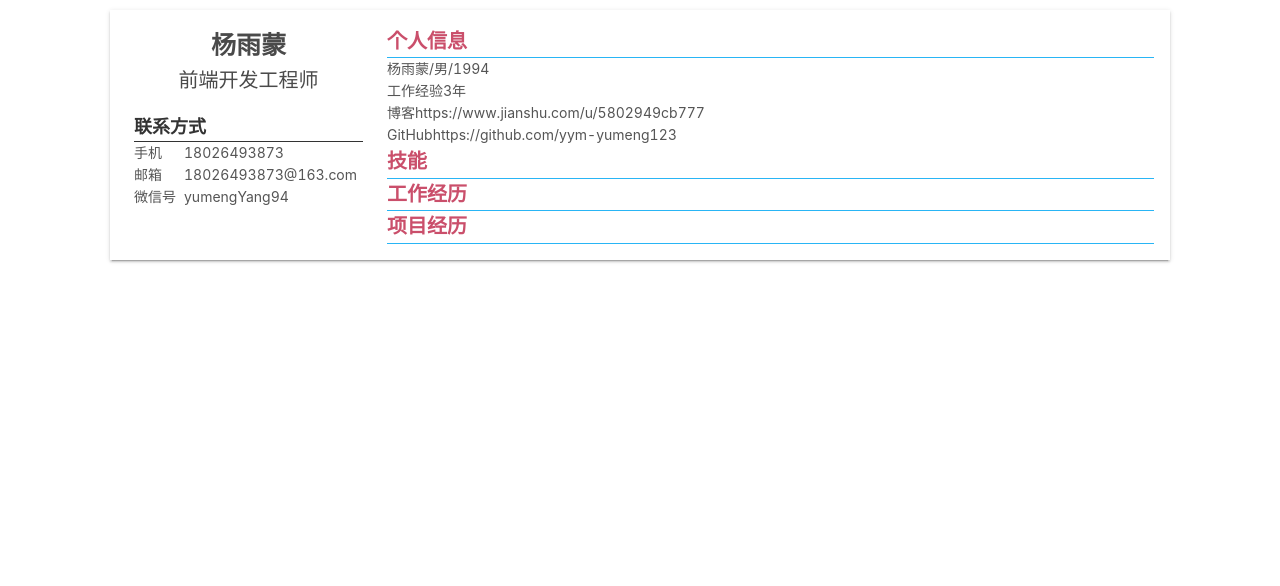
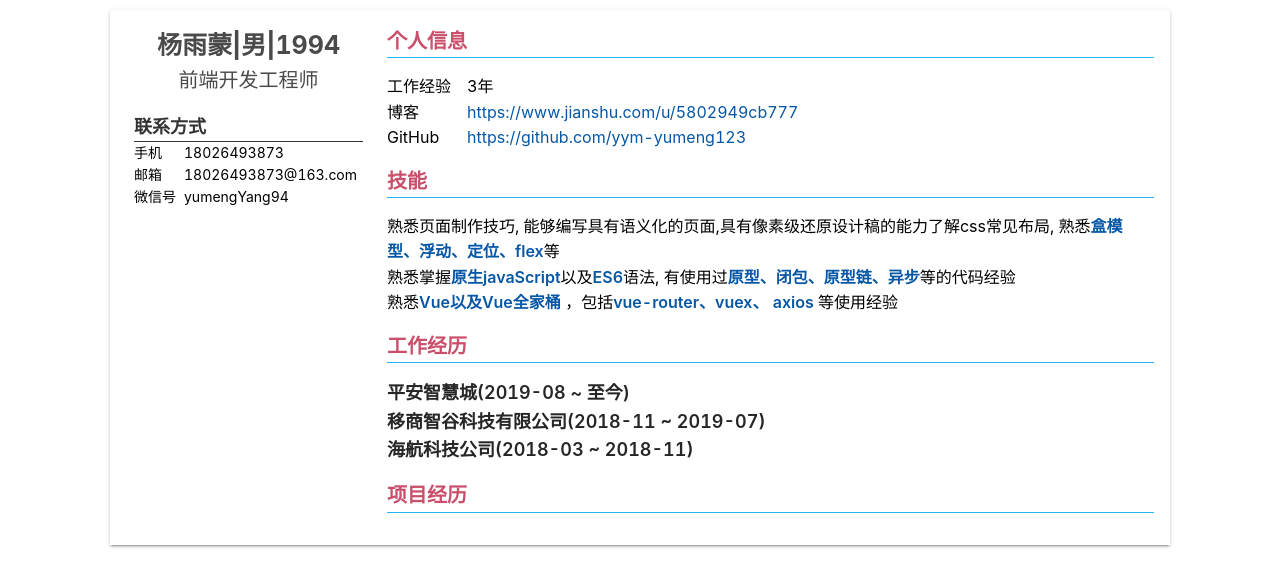
Before and after one commit to yym-yumeng123/CV, a React (Create React App) app: page / in a window 1280 px wide. Shown: the top 586 px of the page. Built offline with nearby package versions, Linux system fonts and the light colour scheme.

Commit message:
添加部分内容

```diff
--- a/src/App.css
+++ b/src/App.css
@@ -3,6 +3,7 @@
   width: 1060px;
   margin: 10px auto;
   padding: 16px;
+  color: #000;
   box-shadow: 0 2px 2px 0 rgb(0 0 0 / 14%), 0 3px 1px -2px rgb(0 0 0 / 20%), 0 1px 5px 0 rgb(0 0 0 / 12%);
   background: #fff;
 }
--- a/src/comonents/index.scss
+++ b/src/comonents/index.scss
@@ -1,3 +1,30 @@
+.bottom {
+  margin-bottom: 16px;
+}
+
+h3 {
+  color: #333;
+  font-size: 18px;
+  font-weight: bold;
+}
+
+h4 {
+  color: #ca4f6b;
+  font-weight: bold;
+  font-size: 20px;
+  border-bottom: 1px solid #29b5f5;
+  margin-bottom: 16px;
+}
+
+strong {
+  color: #0657a6;
+  font-weight: 600;
+}
+
+a {
+  color: #0657a6;
+}
+
 .left {
   padding: 0 8px;
   .header {
@@ -28,20 +55,32 @@
   }
 }
 
-h3 {
-  color: #333;
-  font-size: 18px;
-  font-weight: bold;
-}
-
-h4 {
-  color: #CA4F6B;
-  font-weight: bold;
-  font-size: 20px;
-  border-bottom: 1px solid #29B5F5;
-}
-
 .right {
   .info {
+    font-size: 16px;
+    &-content {
+      .item {
+        .label {
+          display: inline-block;
+          min-width: 80px;
+        }
+      }
+    }
+  }
+
+  .skill {
+    .content {
+      p {
+        font-size: 16px;
+      }
+    }
+  }
+  .work {
+    .content {
+      h5 {
+        font-size: 18px;
+        font-weight: 600;
+      }
+    }
   }
 }
--- a/src/comonents/left.js
+++ b/src/comonents/left.js
@@ -24,7 +24,7 @@ const Left = () => {
   return (
     <div className='left'>
       <div className='header'>
-        <h1>杨雨蒙</h1>
+        <h1>杨雨蒙|男|1994</h1>
         <p>前端开发工程师</p>
       </div>
       <div className='main'>
--- a/src/comonents/right.js
+++ b/src/comonents/right.js
@@ -1,5 +1,5 @@
 import React from "react"
-// import { PushpinOutlined } from "@ant-design/icons"
+import { Card, Typography } from "antd"
 import "./index.scss"
 
 const Right = () => {
@@ -7,42 +7,73 @@ const Right = () => {
     {
       label: "工作经验",
       value: "3年",
+      link: false,
     },
     {
       label: "博客",
       value: "https://www.jianshu.com/u/5802949cb777",
+      link: true,
     },
     {
       label: "GitHub",
       value: "https://github.com/yym-yumeng123",
+      link: true,
     },
   ]
   return (
     <div className='right'>
-      <div className='info'>
-        <h4>
-          个人信息
-        </h4>
+      <div className='info bottom'>
+        <h4>个人信息</h4>
         <div className='info-content'>
-          <p>杨雨蒙/男/1994</p>
           {infos.map((item) => {
             return (
               <div className='item'>
                 <span className='label'>{item.label}</span>
-                <span className='value'>{item.value}</span>
+                {item.link ? (
+                  <a>{item.value}</a>
+                ) : (
+                  <span className='value'>{item.value}</span>
+                )}
               </div>
             )
           })}
         </div>
       </div>
 
-      <div className="skill">
+      <div className='skill bottom'>
         <h4>技能</h4>
+        <div className='content'>
+          <p>
+            熟悉页面制作技巧,
+            能够编写具有语义化的页面,具有像素级还原设计稿的能力了解css常见布局,
+            熟悉<strong>盒模型、浮动、定位、flex</strong>等
+          </p>
+          <p>
+            熟悉掌握<strong>原生javaScript</strong>以及
+            <strong>ES6</strong>语法, 有使用过
+            <strong>原型、闭包、原型链、异步</strong>等的代码经验
+          </p>
+          <p>
+            熟悉<strong>Vue以及Vue全家桶</strong> ，包括
+            <strong>vue-router、vuex、 axios</strong> 等使用经验
+          </p>
+        </div>
       </div>
-      <div className="work">
+      <div className='work bottom'>
         <h4>工作经历</h4>
+        <div className='content'>
+          <section>
+            <h5>平安智慧城(2019-08 ~ 至今)</h5>
+          </section>
+          <section>
+            <h5>移商智谷科技有限公司(2018-11 ~ 2019-07)</h5>
+          </section>
+          <section>
+            <h5>海航科技公司(2018-03 ~ 2018-11)</h5>
+          </section>
+        </div>
       </div>
-      <div className="project">
+      <div className='project bottom'>
         <h4>项目经历</h4>
       </div>
     </div>
```
